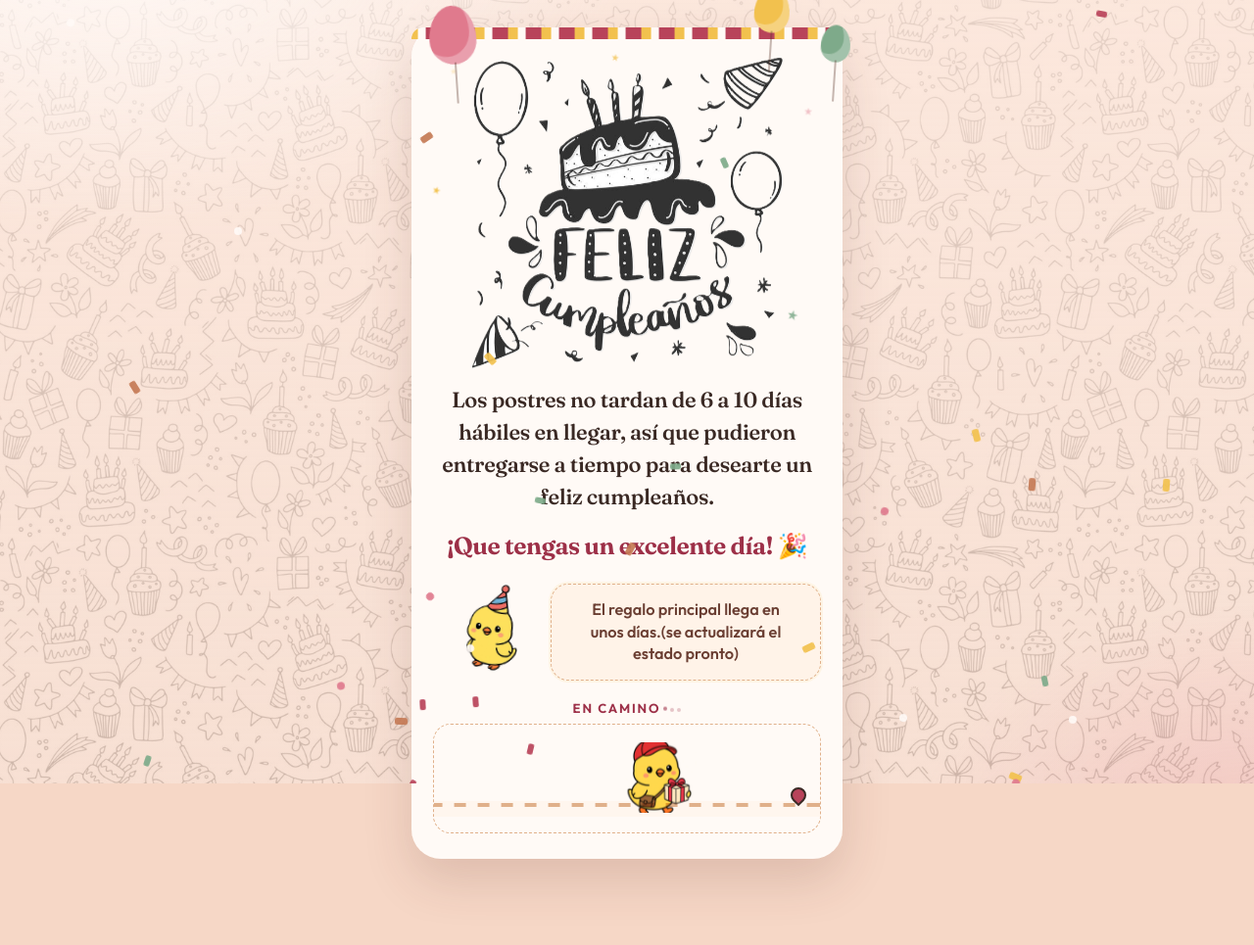
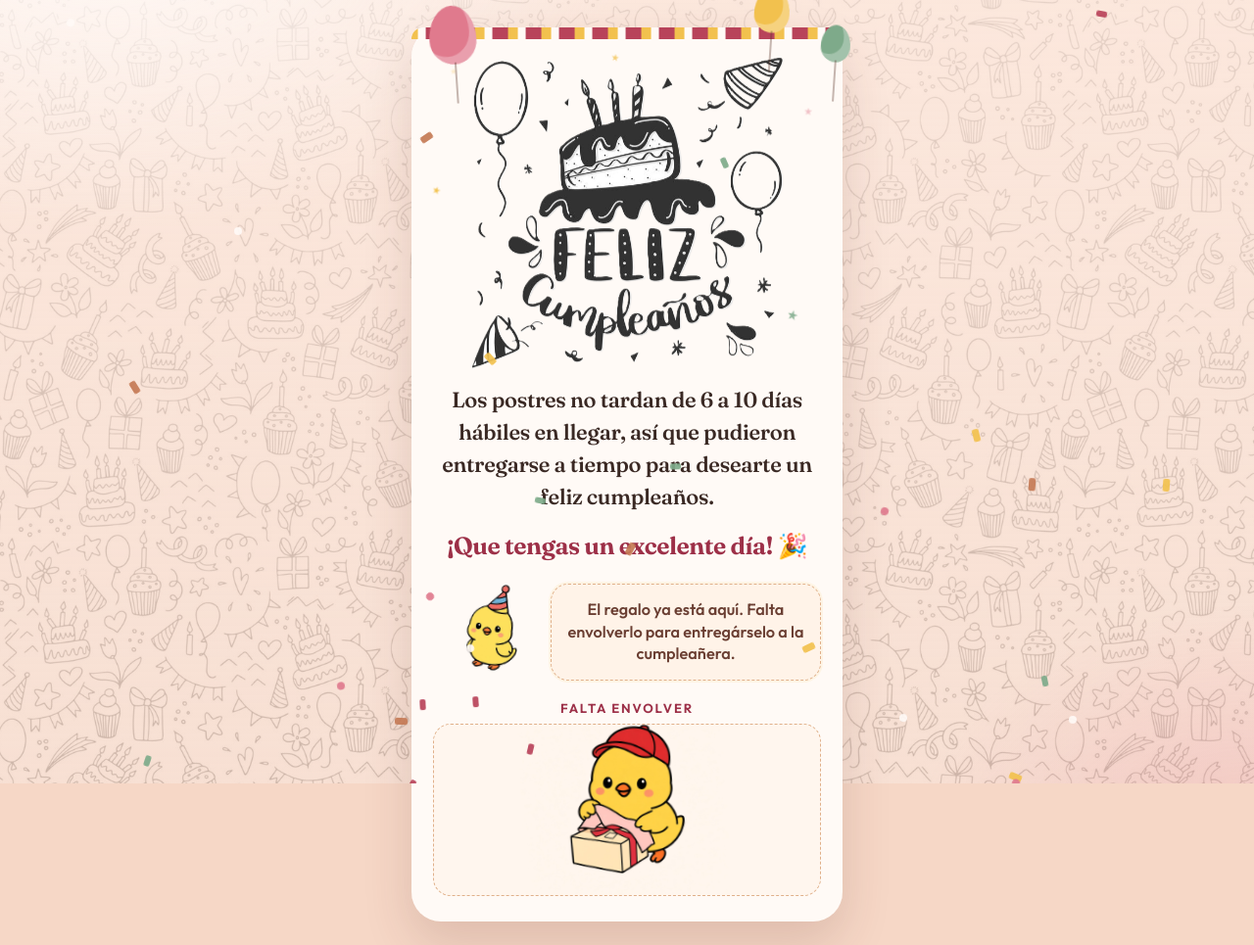
Before and after one commit to KPAM25/feliz-cumpleanos, a plain HTML site: page index.html in a window 1280 px wide. Shown: the whole page at 98% size. Before the commit the page ends 901 px from the top, so only its background shows below. Drawn offline with Linux system fonts and the light colour scheme.

Commit message:
Actualiza el estado del regalo: ya está aquí y falta envolverlo.
Co-authored-by: Cursor <cursoragent@cursor.com>

```diff
--- a/index.html
+++ b/index.html
@@ -290,55 +290,24 @@
     .puntos i:nth-child(2) { animation-delay: 0.15s; }
     .puntos i:nth-child(3) { animation-delay: 0.3s; }
 
-    .pista {
-      position: relative;
-      height: 112px;
+    .mesa {
+      display: flex;
+      align-items: flex-end;
+      justify-content: center;
+      height: 176px;
       overflow: hidden;
       border-radius: 18px;
-      background:
-        linear-gradient(#fff6ee, #fff6ee) center 78px / 100% 16px no-repeat,
-        #fffaf6;
+      background: #fff6ee;
       border: 1.5px dashed var(--line);
     }
 
-    .camino {
-      position: absolute;
-      left: 0;
-      right: 0;
-      bottom: 26px;
-      height: 4px;
-      background: repeating-linear-gradient(90deg, #e0b08a 0 12px, transparent 12px 24px);
-      animation: avanzar 0.7s linear infinite;
-    }
-
-    .meta {
-      position: absolute;
-      right: 14px;
-      bottom: 30px;
-      width: 16px;
-      height: 16px;
-      background: #b8435a;
-      border: 2px solid #3a2924;
-      border-radius: 50% 50% 50% 0;
-      transform: rotate(-45deg);
-    }
-
-    .viajero {
-      position: absolute;
-      bottom: 20px;
-      width: 78px;
-      height: 72px;
-      overflow: hidden;
-      animation: recorrer 7.5s linear infinite;
-    }
-
-    .repartidor {
-      width: 118px;
-      height: 118px;
-      margin: -24px 0 0 -20px;
-      object-fit: cover;
+    .envolviendo {
+      width: 210px;
+      height: auto;
+      margin-bottom: -8px;
       mix-blend-mode: multiply;
-      animation: brinco 0.42s ease-in-out infinite;
+      transform-origin: 50% 80%;
+      animation: envolver 2.6s ease-in-out infinite;
     }
 
     @keyframes subir {
@@ -401,18 +370,9 @@
       50% { box-shadow: 0 0 0 5px rgba(242, 193, 78, 0.28); }
     }
 
-    @keyframes recorrer {
-      from { left: -90px; }
-      to { left: calc(100% - 64px); }
-    }
-
-    @keyframes brinco {
-      0%, 100% { transform: scaleX(-1) translateY(0); }
-      50% { transform: scaleX(-1) translateY(-5px); }
-    }
-
-    @keyframes avanzar {
-      to { background-position: -24px 0; }
+    @keyframes envolver {
+      0%, 100% { transform: rotate(-3deg) translateY(0); }
+      50% { transform: rotate(3deg) translateY(-5px); }
     }
 
     @keyframes punto {
@@ -443,17 +403,12 @@
       .globo,
       .cinta,
       .envio,
-      .viajero,
-      .repartidor,
-      .camino,
+      .envolviendo,
       .puntos i {
         animation: none;
         opacity: 1;
         transform: none;
       }
-
-      .viajero { left: 12px; }
-      .repartidor { transform: scaleX(-1); }
     }
   </style>
 </head>
@@ -480,16 +435,12 @@
       <p class="deseo">¡Que tengas un excelente día! 🎉</p>
       <div class="cierre">
         <img class="pollito" src="assets/pollito.png" alt="Pollito con gorro de fiesta">
-        <p class="regalo">El regalo principal llega en unos días.(se actualizará el estado pronto)</p>
+        <p class="regalo">El regalo ya está aquí. Falta envolverlo para entregárselo a la cumpleañera.</p>
       </div>
-      <section class="envio" aria-label="El paquete va en camino">
-        <p class="estado">En camino<span class="puntos" aria-hidden="true"><i></i><i></i><i></i></span></p>
-        <div class="pista">
-          <div class="camino" aria-hidden="true"></div>
-          <span class="meta" aria-hidden="true"></span>
-          <div class="viajero">
-            <img class="repartidor" src="assets/pollito-repartidor.jpg" alt="Pollito repartidor llevando un paquete">
-          </div>
+      <section class="envio" aria-label="El regalo falta envolver">
+        <p class="estado">Falta envolver</p>
+        <div class="mesa">
+          <img class="envolviendo" src="assets/pollito-envolviendo.jpg" alt="Pollito envolviendo el regalo con papel y listón">
         </div>
       </section>
     </article>
```
Also changed, not shown: assets/pollito-envolviendo.jpg (added).
